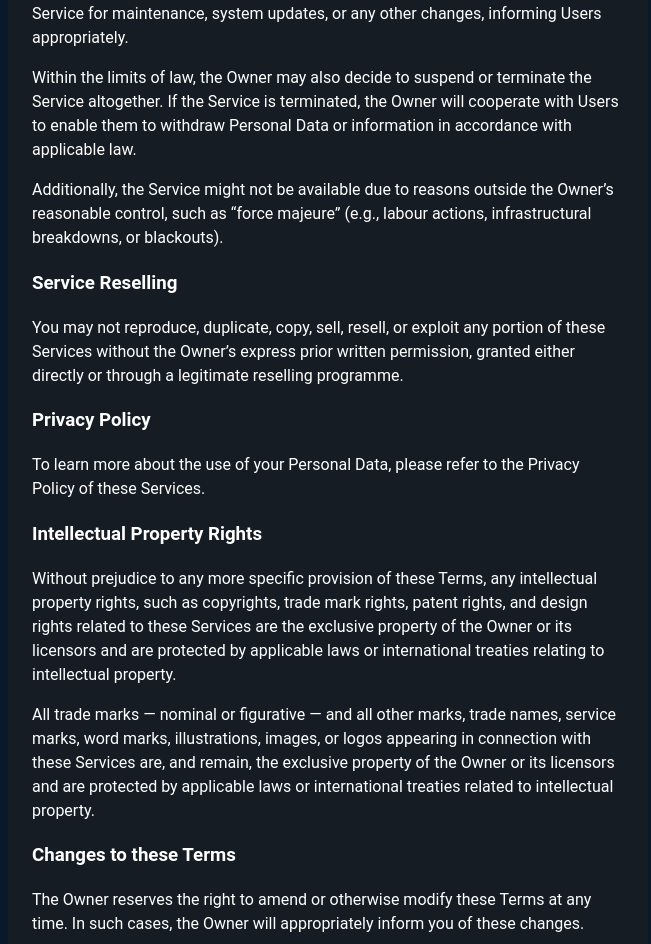
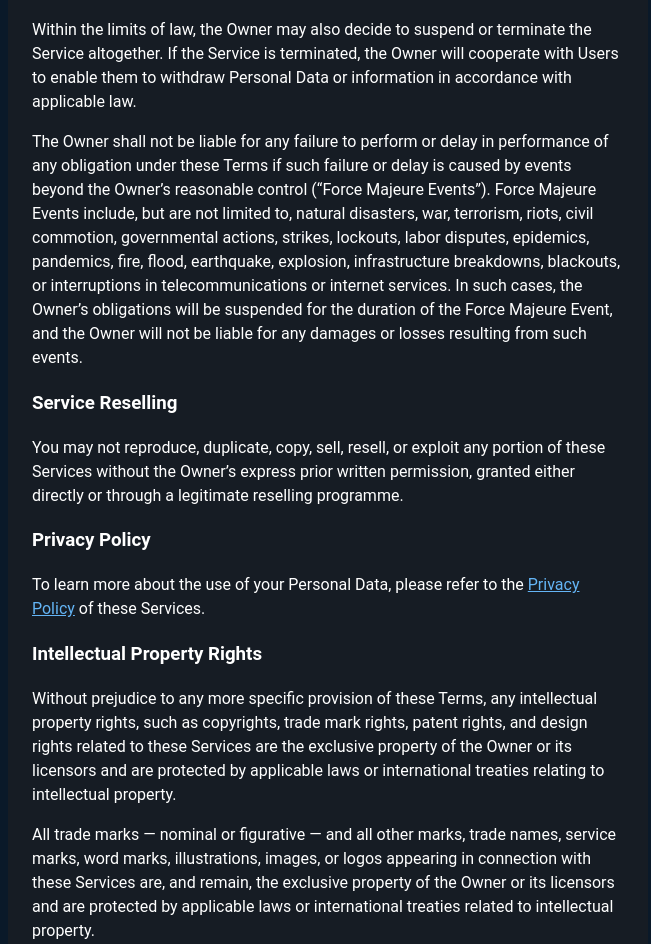
Before and after one commit to tkufi/turkuOAuth, a Next.js app: page /legal/terms in a window 1280 px wide. Shown: the part 6588-7532 px from the top of the page, without its empty margins (312-963 px from the left). Built offline with nearby package versions, Linux system fonts and the light colour scheme.

Commit message:
improve terms

```diff
--- a/src/app/legal/terms/page.tsx
+++ b/src/app/legal/terms/page.tsx
@@ -241,7 +241,7 @@ export default function TermsPage() {
                                 Any errors or omissions in any content or for any loss or damage incurred as a result of the use of any content posted, emailed, transmitted, or otherwise made available through the Service; and/or
                             </li>
                             <li>
-                                The defamatory, offensive, or illegal conduct of any User or third party. In no event will the Owner, and its subsidiaries, affiliates, officers, directors, agents, co-branders, partners, suppliers, and employees be liable for any claims, proceedings, liabilities, obligations, damages, losses, or costs in an amount exceeding the amount paid by User to the Owner hereunder in the preceding 12 months, or the period of duration of this agreement between the Owner and User, whichever is shorter.
+                                The defamatory, offensive, or illegal conduct of any User or third party. In no event will the Owner, and its subsidiaries, affiliates, officers, directors, agents, co-branders, partners, suppliers, and employees be liable for any claims, proceedings, liabilities, obligations, damages, losses, or costs in an amount exceeding a total of €0 (zero euros).
                             </li>
                         </Stack>
 
@@ -294,7 +294,7 @@ export default function TermsPage() {
                             Within the limits of law, the Owner may also decide to suspend or terminate the Service altogether. If the Service is terminated, the Owner will cooperate with Users to enable them to withdraw Personal Data or information in accordance with applicable law.
                         </p>
                         <p>
-                            Additionally, the Service might not be available due to reasons outside the Owner’s reasonable control, such as “force majeure” (e.g., labour actions, infrastructural breakdowns, or blackouts).
+                            The Owner shall not be liable for any failure to perform or delay in performance of any obligation under these Terms if such failure or delay is caused by events beyond the Owner’s reasonable control (“Force Majeure Events”). Force Majeure Events include, but are not limited to, natural disasters, war, terrorism, riots, civil commotion, governmental actions, strikes, lockouts, labor disputes, epidemics, pandemics, fire, flood, earthquake, explosion, infrastructure breakdowns, blackouts, or interruptions in telecommunications or internet services. In such cases, the Owner’s obligations will be suspended for the duration of the Force Majeure Event, and the Owner will not be liable for any damages or losses resulting from such events.
                         </p>
 
                         <h3>Service Reselling</h3>
@@ -304,7 +304,7 @@ export default function TermsPage() {
 
                         <h3>Privacy Policy</h3>
                         <p>
-                            To learn more about the use of your Personal Data, please refer to the Privacy Policy of these Services.
+                            To learn more about the use of your Personal Data, please refer to the <a href="/legal/privacy" style={{ color: "#64B5F6", textDecoration: "underline" }}>Privacy Policy</a> of these Services.
                         </p>
 
                         <h3>Intellectual Property Rights</h3>
@@ -317,7 +317,7 @@ export default function TermsPage() {
 
                         <h3>Changes to these Terms</h3>
                         <p>
-                            The Owner reserves the right to amend or otherwise modify these Terms at any time. In such cases, the Owner will appropriately inform you of these changes.
+                            The Owner reserves the right to amend or otherwise modify these Terms at any time. In such cases, the Owner will inform you of these changes by publishing the updated Terms on this webpage and by announcing the changes publicly in the community's Discord server. Additional notifications (such as email or in-app messages) may also be used where appropriate.
                         </p>
                         <p>
                             Such changes will only affect the relationship with you for the future.
```
